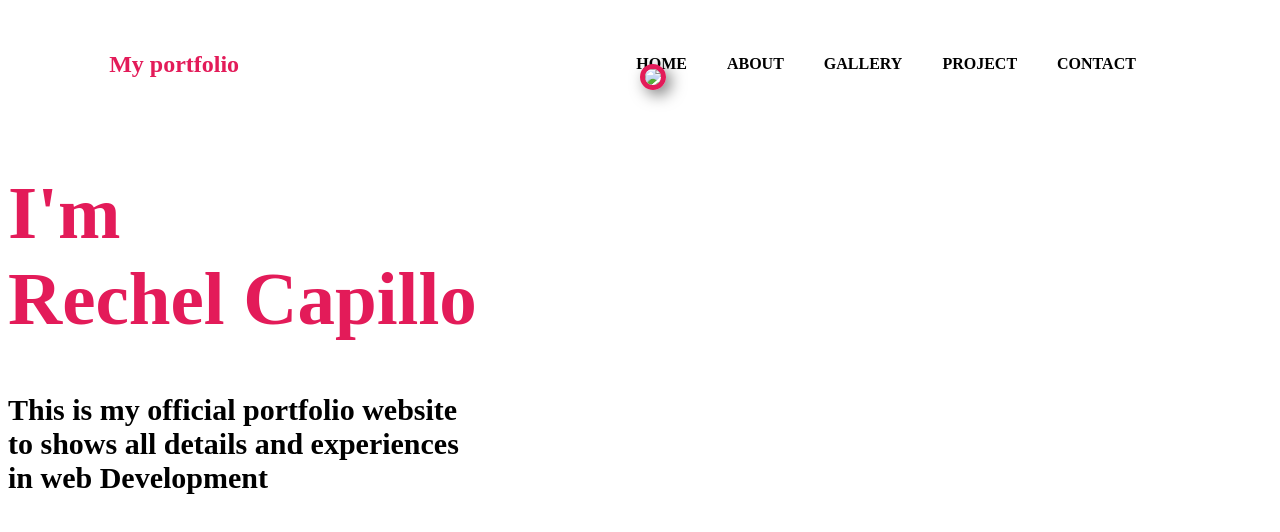
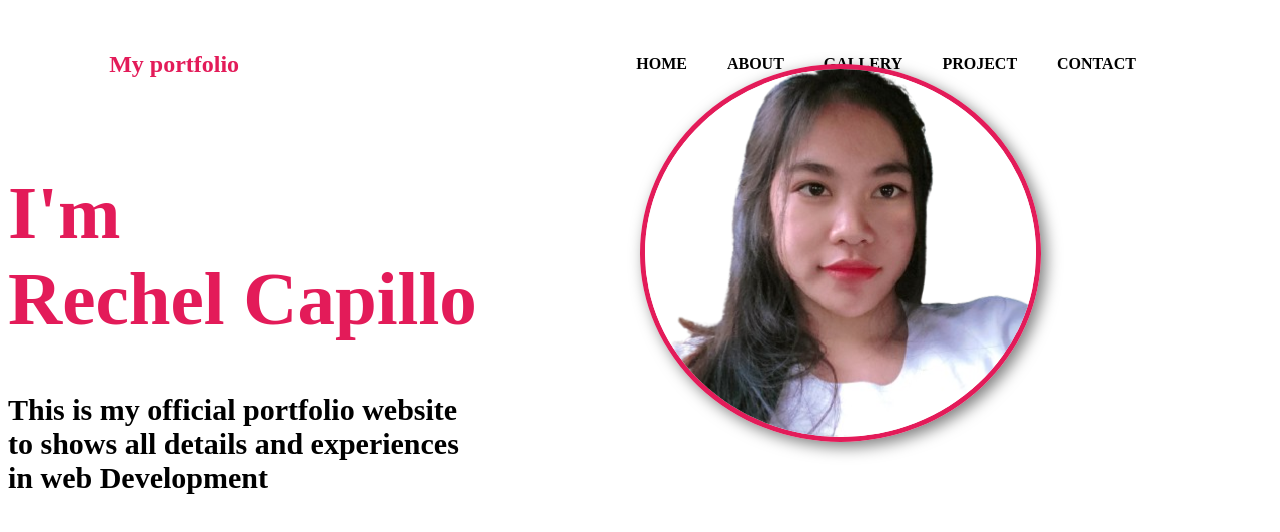
Before and after one commit to rechelcapillo13/capillo-rechel, a plain HTML site: page index.html in a window 1280 px wide. Drawn offline with Linux system fonts and the light colour scheme.

Commit message:
Update index.html

```diff
--- a/index.html
+++ b/index.html
@@ -22,8 +22,8 @@
   <p><b>This is my official portfolio website<br> to shows all details and experiences <br>in web Development</b></p>
 
        <div class ="images"
-         <img src ="file:///storage/emulated/0/Android/data/com.teejay.trebedit/files/TrebEdit user files/Sample project - Acme/1725865202791.png">
-         <img src =" file:///storage/emulated/0/Android/data/com.teejay.trebedit/files/TrebEdit user files/Sample project - Acme/1725865202791.png">
+         <img src ="1725865202791.png">
+         <img src ="1725865202791.png">
       </div>
     </div>
 </body>
```
